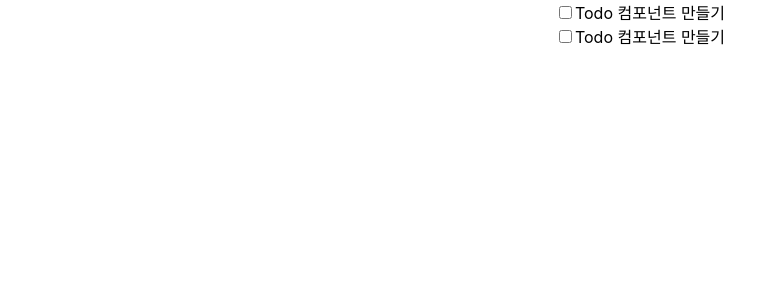
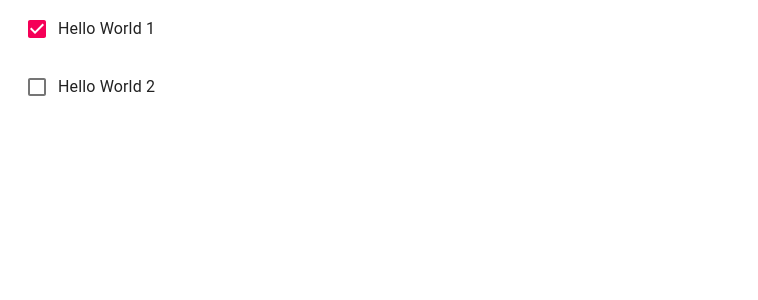
Before and after one commit to ycheese/todo-front, a React (Create React App) app: page / in a window 1280 px wide. Shown: the top 300 px of the page, without its empty margins (0-758 px from the left). Built offline with nearby package versions, Linux system fonts and the light colour scheme.

Commit message:
material ui 실습

```diff
--- a/src/App.js
+++ b/src/App.js
@@ -1,13 +1,25 @@
+import React from "react";
 import Todo from './Todo';
 import './App.css';
 
-function App() {
-  return (
-    <div className="App">
-      <Todo/>
-      <Todo/>
-    </div>
-  );
+class App extends React.Component {
+  constructor(props){
+    super(props);
+    this.state = {
+      items: [
+        {id:0, title:"Hello World 1", done:true},
+        {id:1, title:"Hello World 2", done:false},
+      ],
+    };
+  }
+
+  render(){
+    var todoItems = this.state.items.map((item, idx) => (
+      <Todo item={item} key={item.id}/>
+    ));
+
+    return <div className="App">{todoItems}</div>;
+  }
 }
 
 export default App;
--- a/src/Todo.js
+++ b/src/Todo.js
@@ -1,10 +1,30 @@
-function Todo() {
-    return (
-        <div className="Todo">
-            <input type="checkbox" id="todo0" name="todo0" value="todo0"/>
-            <label for="todo0">Todo 컴포넌트 만들기</label>
-        </div>
-    );
+import React from 'react';
+import {ListItem, ListItemText, InputBase, Checkbox} from "@material-ui/core";
+
+class Todo extends React.Component {
+    constructor(props){
+        super(props);
+        this.state = {item:props.item};
+    }
+    render(){
+        const item = this.state.item;
+        return (
+            <ListItem>
+                <Checkbox checked={item.done}/>
+                <ListItemText>
+                    <InputBase
+                        inputProps={{"aria-label" : "naked"}}
+                        type="text"
+                        id={item.id}
+                        name={item.id}
+                        value={item.title}
+                        multiline={true}
+                        fullWidth={true}
+                    />
+                </ListItemText>
+            </ListItem>
+        );
+    }
 }
 
 export default Todo;
```
